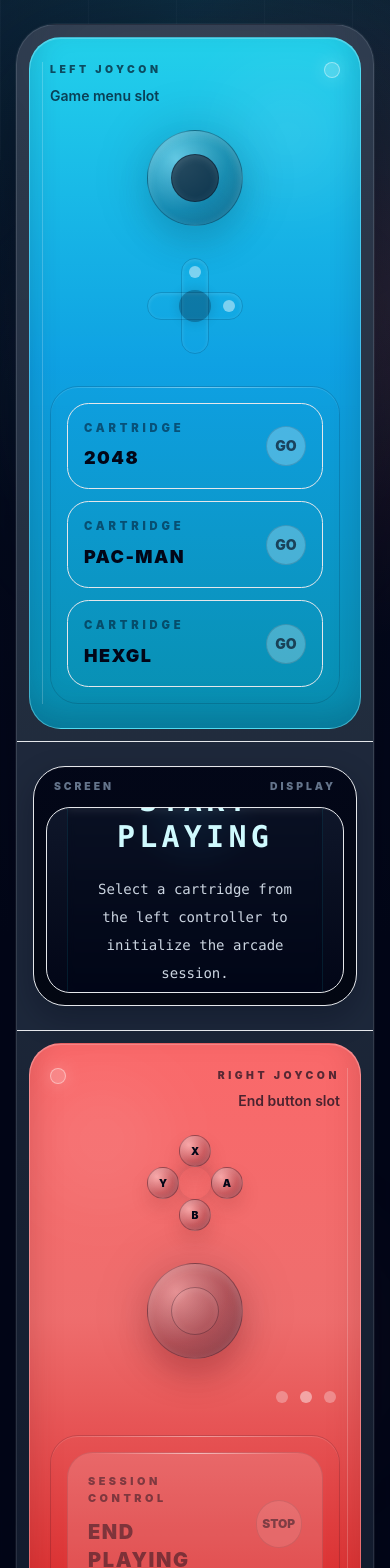
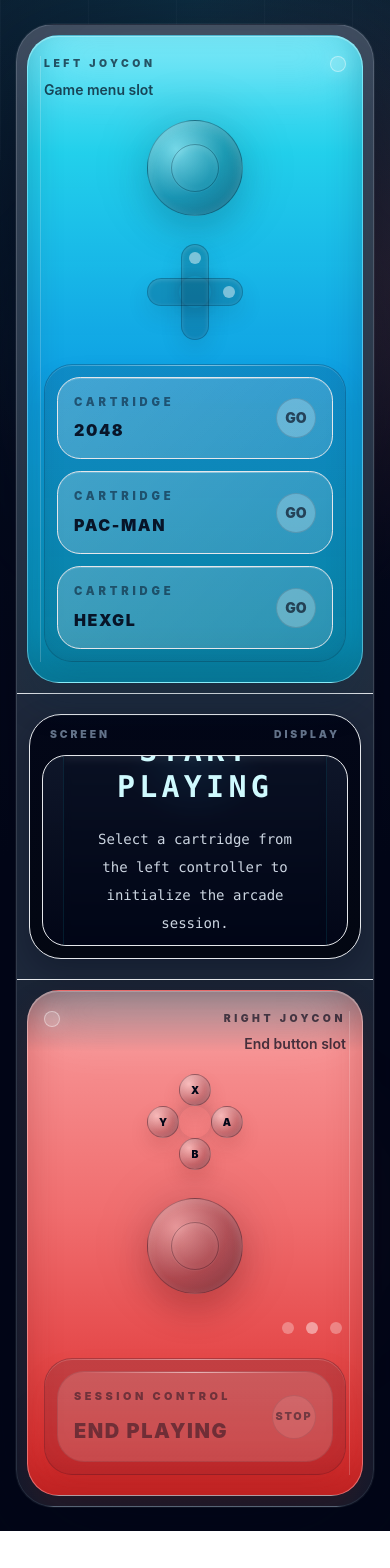
Before and after one commit to mtplayground/mct-test-u-jjwa-mct-test-user, a React (Vite) app: page / in a window 390 px wide. Shown: the top 1568 px of the page. After the commit the page ends 1531 px from the top, so only its background shows below. Built offline with nearby package versions, Linux system fonts and the light colour scheme.

Commit message:
feat: Visual polish pass on joycons, menu, and buttons

```diff
--- a/src/components/ConsoleShell.tsx
+++ b/src/components/ConsoleShell.tsx
@@ -21,9 +21,10 @@ export const ConsoleShell = ({
     <section
       aria-label="Console body"
       data-layout={layout}
-      className="relative w-full max-w-[74rem] overflow-hidden rounded-[2.5rem] border border-white/10 bg-[linear-gradient(180deg,rgba(51,65,85,0.96)_0%,rgba(30,41,59,0.98)_56%,rgba(15,23,42,1)_100%)] shadow-[0_35px_120px_rgba(2,6,23,0.65)] ring-1 ring-white/5 md:min-h-[38rem] md:rounded-[3rem]"
+      className="relative w-full max-w-[74rem] overflow-hidden rounded-[2.35rem] border border-white/10 bg-[linear-gradient(180deg,rgba(71,85,105,0.96)_0%,rgba(30,41,59,0.99)_52%,rgba(15,23,42,1)_100%)] shadow-[0_35px_120px_rgba(2,6,23,0.65)] ring-1 ring-white/5 md:min-h-[38rem] md:rounded-[3rem]"
     >
       <div className="pointer-events-none absolute inset-x-8 top-0 h-24 rounded-b-[2rem] bg-gradient-to-b from-white/10 to-transparent blur-2xl" />
+      <div className="pointer-events-none absolute inset-x-10 bottom-0 h-20 bg-gradient-to-t from-black/20 to-transparent blur-2xl" />
       <div
         className={`grid gap-0 ${
           isDesktop
@@ -32,19 +33,19 @@ export const ConsoleShell = ({
         }`}
       >
         <aside
-          className={`bg-console-panel/20 px-3 py-3 md:px-4 md:py-4 ${
+          className={`bg-console-panel/20 px-2.5 py-2.5 sm:px-3 sm:py-3 md:px-4 md:py-4 ${
             isDesktop ? '' : 'border-b border-white/6'
           }`}
         >
           {leftJoycon}
         </aside>
 
-        <section className="bg-console-panel/95 px-4 py-6 sm:px-6 sm:py-8 md:px-8 md:py-10">
+        <section className="bg-console-panel/95 px-3 py-5 sm:px-5 sm:py-7 md:px-8 md:py-10">
           {screen}
         </section>
 
         <aside
-          className={`bg-console-panel/20 px-3 py-3 md:px-4 md:py-4 ${
+          className={`bg-console-panel/20 px-2.5 py-2.5 sm:px-3 sm:py-3 md:px-4 md:py-4 ${
             isDesktop ? '' : 'border-t border-white/6'
           }`}
         >
--- a/src/components/EndPlayingButton.tsx
+++ b/src/components/EndPlayingButton.tsx
@@ -11,10 +11,10 @@ export const EndPlayingButton = () => {
   return (
     <button
       aria-disabled={isDisabled}
-      className={`group relative w-full overflow-hidden rounded-[1.6rem] border px-5 py-5 text-left transition duration-200 focus:outline-none focus-visible:ring-2 focus-visible:ring-slate-950/45 focus-visible:ring-offset-2 focus-visible:ring-offset-rose-300 ${
+      className={`group relative w-full overflow-hidden rounded-[1.7rem] border px-4 py-4 text-left transition-[transform,border-color,background-color,box-shadow] duration-300 ease-out focus:outline-none focus-visible:ring-2 focus-visible:ring-slate-950/45 focus-visible:ring-offset-2 focus-visible:ring-offset-rose-300 sm:px-5 sm:py-5 ${
         isDisabled
           ? 'cursor-not-allowed border-slate-950/10 bg-white/15 text-slate-950/45'
-          : 'border-slate-950/18 bg-[linear-gradient(180deg,rgba(255,255,255,0.34)_0%,rgba(255,255,255,0.2)_42%,rgba(15,23,42,0.12)_100%)] text-slate-950 shadow-[inset_0_1px_0_rgba(255,255,255,0.22),0_16px_28px_rgba(127,29,29,0.18)] hover:border-slate-950/28 hover:shadow-[inset_0_1px_0_rgba(255,255,255,0.24),0_18px_32px_rgba(127,29,29,0.24)] active:translate-y-px'
+          : 'border-slate-950/18 bg-[linear-gradient(180deg,rgba(255,255,255,0.42)_0%,rgba(255,255,255,0.24)_42%,rgba(15,23,42,0.12)_100%)] text-slate-950 shadow-[inset_0_1px_0_rgba(255,255,255,0.26),0_16px_28px_rgba(127,29,29,0.18)] hover:-translate-y-0.5 hover:border-slate-950/28 hover:shadow-[inset_0_1px_0_rgba(255,255,255,0.28),0_22px_36px_rgba(127,29,29,0.24),0_0_28px_rgba(251,113,133,0.12)] active:translate-y-[1px] active:shadow-[inset_0_1px_0_rgba(255,255,255,0.24),0_10px_18px_rgba(127,29,29,0.2)]'
       }`}
       disabled={isDisabled}
       onClick={() => {
@@ -23,6 +23,13 @@ export const EndPlayingButton = () => {
       type="button"
     >
       <div className="pointer-events-none absolute inset-x-5 top-0 h-px bg-gradient-to-r from-transparent via-white/55 to-transparent" />
+      <div
+        className={`pointer-events-none absolute inset-y-3 right-3 w-24 rounded-full blur-2xl transition duration-300 ${
+          isDisabled
+            ? 'bg-transparent opacity-0'
+            : 'bg-rose-100/20 opacity-0 group-hover:opacity-100'
+        }`}
+      />
       <div className="flex items-center justify-between gap-4">
         <div>
           <p className="text-[0.68rem] font-black uppercase tracking-[0.32em] text-current/60">
@@ -33,10 +40,10 @@ export const EndPlayingButton = () => {
           </p>
         </div>
         <div
-          className={`grid h-12 w-12 place-items-center rounded-full border text-xs font-black uppercase transition ${
+          className={`grid h-11 w-11 shrink-0 place-items-center rounded-full border text-[0.68rem] font-black uppercase tracking-[0.16em] transition-all duration-300 sm:h-12 sm:w-12 ${
             isDisabled
               ? 'border-slate-950/10 bg-white/10 text-current/50'
-              : 'border-slate-950/20 bg-slate-950/15 text-slate-950 group-hover:bg-slate-950/20'
+              : 'border-slate-950/20 bg-slate-950/15 text-slate-950 group-hover:scale-[1.04] group-hover:bg-slate-950/20'
           }`}
         >
           Stop
--- a/src/components/GameMenu.tsx
+++ b/src/components/GameMenu.tsx
@@ -8,17 +8,17 @@ export const GameMenu = () => {
   } = useSession()
 
   return (
-    <div className="space-y-3">
+    <div className="space-y-3 sm:space-y-3.5">
       {gameRegistry.map((game) => {
         const isActive = selectedGame === game.id
 
         return (
           <button
             aria-pressed={isActive}
-            className={`group relative flex w-full items-center justify-between rounded-[1.35rem] border px-4 py-4 text-left transition duration-200 focus:outline-none focus-visible:ring-2 focus-visible:ring-slate-950/50 focus-visible:ring-offset-2 focus-visible:ring-offset-cyan-300 ${
+            className={`group relative flex w-full items-center justify-between overflow-hidden rounded-[1.45rem] border px-4 py-4 text-left transition-[transform,border-color,background-color,box-shadow] duration-300 ease-out focus:outline-none focus-visible:ring-2 focus-visible:ring-slate-950/50 focus-visible:ring-offset-2 focus-visible:ring-offset-cyan-300 active:translate-y-[1px] sm:px-4 sm:py-4 md:px-5 md:py-[1.05rem] ${
               isActive
-                ? 'border-slate-950/25 bg-slate-950/20 shadow-[inset_0_1px_0_rgba(255,255,255,0.14),0_10px_24px_rgba(8,47,73,0.16)]'
-                : 'border-slate-950/12 bg-white/18 hover:border-slate-950/20 hover:bg-white/28'
+                ? 'border-cyan-50/40 bg-[linear-gradient(135deg,rgba(15,23,42,0.24)_0%,rgba(255,255,255,0.2)_100%)] shadow-[inset_0_1px_0_rgba(255,255,255,0.18),0_0_0_1px_rgba(255,255,255,0.08),0_18px_30px_rgba(8,47,73,0.2),0_0_32px_rgba(34,211,238,0.18)]'
+                : 'border-slate-950/12 bg-[linear-gradient(135deg,rgba(255,255,255,0.22)_0%,rgba(255,255,255,0.14)_100%)] shadow-[inset_0_1px_0_rgba(255,255,255,0.14)] hover:-translate-y-0.5 hover:border-slate-950/20 hover:bg-[linear-gradient(135deg,rgba(255,255,255,0.32)_0%,rgba(255,255,255,0.18)_100%)] hover:shadow-[inset_0_1px_0_rgba(255,255,255,0.18),0_14px_24px_rgba(8,47,73,0.12)]'
             }`}
             data-active={isActive}
             key={game.id}
@@ -27,19 +27,39 @@ export const GameMenu = () => {
             }}
             type="button"
           >
+            <div
+              className={`pointer-events-none absolute inset-x-4 top-0 h-px bg-gradient-to-r from-transparent via-white/60 to-transparent transition-opacity duration-300 ${
+                isActive ? 'opacity-100' : 'opacity-60'
+              }`}
+            />
+            <div
+              className={`pointer-events-none absolute inset-y-3 right-3 w-20 rounded-full blur-2xl transition duration-300 ${
+                isActive
+                  ? 'bg-cyan-100/25 opacity-100'
+                  : 'bg-white/0 opacity-0 group-hover:bg-white/20 group-hover:opacity-100'
+              }`}
+            />
             <div>
-              <p className="text-[0.7rem] font-black uppercase tracking-[0.34em] text-slate-950/50">
+              <p
+                className={`text-[0.7rem] font-black uppercase tracking-[0.34em] transition-colors duration-300 ${
+                  isActive ? 'text-slate-950/70' : 'text-slate-950/50'
+                }`}
+              >
                 Cartridge
               </p>
-              <p className="mt-2 text-lg font-black uppercase tracking-[0.08em] text-slate-950">
+              <p
+                className={`mt-2 text-base font-black uppercase tracking-[0.1em] transition-colors duration-300 sm:text-lg ${
+                  isActive ? 'text-slate-950' : 'text-slate-950/90'
+                }`}
+              >
                 {game.label}
               </p>
             </div>
             <div
-              className={`grid h-10 w-10 place-items-center rounded-full border text-sm font-black transition ${
+              className={`relative grid h-10 w-10 shrink-0 place-items-center rounded-full border text-sm font-black transition-all duration-300 sm:h-11 sm:w-11 ${
                 isActive
-                  ? 'border-slate-950/25 bg-slate-950/18 text-slate-950'
-                  : 'border-slate-950/15 bg-white/25 text-slate-950/65 group-hover:border-slate-950/25 group-hover:bg-white/40'
+                  ? 'border-cyan-50/45 bg-slate-950/22 text-slate-950 shadow-[0_0_0_1px_rgba(255,255,255,0.06),0_0_24px_rgba(34,211,238,0.22)]'
+                  : 'border-slate-950/15 bg-white/25 text-slate-950/65 group-hover:border-slate-950/25 group-hover:bg-white/40 group-hover:text-slate-950/85'
               }`}
             >
               {isActive ? 'ON' : 'GO'}
--- a/src/components/LeftJoyconPanel.tsx
+++ b/src/components/LeftJoyconPanel.tsx
@@ -8,10 +8,12 @@ export const LeftJoyconPanel = ({ children }: LeftJoyconPanelProps) => {
   return (
     <section
       aria-label="Left joycon region"
-      className="relative flex h-full min-h-[18rem] flex-col overflow-hidden rounded-[2rem] border border-cyan-200/35 bg-[linear-gradient(180deg,rgba(34,211,238,0.98)_0%,rgba(14,165,233,0.96)_48%,rgba(8,145,178,0.98)_100%)] px-5 py-6 text-slate-950 shadow-[inset_0_1px_0_rgba(255,255,255,0.22),inset_0_-16px_30px_rgba(8,47,73,0.22)]"
+      className="relative flex h-full min-h-[16rem] flex-col overflow-hidden rounded-[2rem] border border-cyan-100/35 bg-[linear-gradient(180deg,rgba(103,232,249,0.98)_0%,rgba(34,211,238,0.98)_18%,rgba(14,165,233,0.97)_52%,rgba(8,145,178,0.99)_100%)] px-4 py-5 text-slate-950 shadow-[inset_0_1px_0_rgba(255,255,255,0.28),inset_0_-18px_34px_rgba(8,47,73,0.26),0_20px_36px_rgba(8,47,73,0.22)] transition-transform duration-300 sm:px-5 sm:py-6 xl:min-h-[18rem]"
     >
-      <div className="pointer-events-none absolute inset-y-6 left-3 w-px bg-white/20" />
-      <div className="pointer-events-none absolute right-4 top-10 h-28 w-28 rounded-full bg-white/10 blur-2xl" />
+      <div className="pointer-events-none absolute inset-x-5 top-0 h-16 rounded-b-[1.75rem] bg-gradient-to-b from-white/25 to-transparent blur-xl" />
+      <div className="pointer-events-none absolute inset-y-5 left-3 w-px bg-white/20 sm:inset-y-6" />
+      <div className="pointer-events-none absolute right-4 top-10 h-28 w-28 rounded-full bg-white/14 blur-2xl" />
+      <div className="pointer-events-none absolute bottom-10 left-0 h-32 w-24 rounded-r-full bg-slate-950/8 blur-2xl" />
 
       <div className="relative flex items-start justify-between">
         <div>
@@ -25,18 +27,18 @@ export const LeftJoyconPanel = ({ children }: LeftJoyconPanelProps) => {
         <div className="h-4 w-4 rounded-full border border-white/40 bg-white/20 shadow-[0_0_18px_rgba(255,255,255,0.25)]" />
       </div>
 
-      <div className="relative mt-6 flex items-center justify-center">
+      <div className="relative mt-5 flex items-center justify-center sm:mt-6">
         <div className="absolute h-28 w-28 rounded-full bg-slate-950/10 blur-xl" />
-        <div className="relative grid h-24 w-24 place-items-center rounded-full border border-slate-950/20 bg-[radial-gradient(circle_at_30%_30%,rgba(255,255,255,0.32),rgba(15,23,42,0.22)_55%,rgba(15,23,42,0.45)_100%)] shadow-[inset_0_3px_10px_rgba(255,255,255,0.2),0_18px_28px_rgba(14,116,144,0.25)]">
-          <div className="h-12 w-12 rounded-full border border-slate-950/25 bg-slate-900/70 shadow-[inset_0_2px_8px_rgba(255,255,255,0.12)]" />
+        <div className="relative grid h-24 w-24 place-items-center rounded-full border border-slate-950/20 bg-[radial-gradient(circle_at_30%_30%,rgba(255,255,255,0.38),rgba(15,23,42,0.22)_52%,rgba(15,23,42,0.5)_100%)] shadow-[inset_0_3px_12px_rgba(255,255,255,0.2),0_18px_28px_rgba(14,116,144,0.25)]">
+          <div className="h-12 w-12 rounded-full border border-slate-950/25 bg-slate-900/74 shadow-[inset_0_2px_8px_rgba(255,255,255,0.14),0_0_0_1px_rgba(255,255,255,0.04)]" />
         </div>
       </div>
 
-      <div className="mt-8 grid place-items-center">
+      <div className="mt-7 grid place-items-center sm:mt-8">
         <div className="relative h-24 w-24">
-          <div className="absolute left-1/2 top-0 h-full w-7 -translate-x-1/2 rounded-2xl border border-slate-950/15 bg-slate-950/18 shadow-[inset_0_1px_4px_rgba(255,255,255,0.15)]" />
-          <div className="absolute left-0 top-1/2 h-7 w-full -translate-y-1/2 rounded-2xl border border-slate-950/15 bg-slate-950/18 shadow-[inset_0_1px_4px_rgba(255,255,255,0.15)]" />
-          <div className="absolute left-1/2 top-1/2 h-8 w-8 -translate-x-1/2 -translate-y-1/2 rounded-2xl bg-slate-950/30 shadow-[0_0_12px_rgba(15,23,42,0.16)]" />
+          <div className="absolute left-1/2 top-0 h-full w-7 -translate-x-1/2 rounded-2xl border border-slate-950/15 bg-slate-950/20 shadow-[inset_0_1px_4px_rgba(255,255,255,0.16),0_10px_22px_rgba(8,47,73,0.12)]" />
+          <div className="absolute left-0 top-1/2 h-7 w-full -translate-y-1/2 rounded-2xl border border-slate-950/15 bg-slate-950/20 shadow-[inset_0_1px_4px_rgba(255,255,255,0.16),0_10px_22px_rgba(8,47,73,0.12)]" />
+          <div className="absolute left-1/2 top-1/2 h-8 w-8 -translate-x-1/2 -translate-y-1/2 rounded-2xl bg-slate-950/34 shadow-[0_0_14px_rgba(15,23,42,0.18)]" />
           <div className="absolute left-1/2 top-2 h-3 w-3 -translate-x-1/2 rounded-full bg-white/45" />
           <div className="absolute bottom-2 left-1/2 h-3 w-3 -translate-x-1/2 rounded-full bg-white/28" />
           <div className="absolute left-2 top-1/2 h-3 w-3 -translate-y-1/2 rounded-full bg-white/28" />
@@ -44,7 +46,7 @@ export const LeftJoyconPanel = ({ children }: LeftJoyconPanelProps) => {
         </div>
       </div>
 
-      <div className="relative mt-8 rounded-[1.75rem] border border-slate-950/15 bg-slate-950/12 p-4 shadow-[inset_0_1px_0_rgba(255,255,255,0.12)]">
+      <div className="relative mt-6 rounded-[1.75rem] border border-slate-950/15 bg-[linear-gradient(180deg,rgba(15,23,42,0.16)_0%,rgba(15,23,42,0.12)_100%)] p-3 shadow-[inset_0_1px_0_rgba(255,255,255,0.16),0_16px_28px_rgba(8,47,73,0.12)] sm:mt-8 sm:p-4">
         <div className="absolute inset-x-4 top-0 h-px bg-gradient-to-r from-transparent via-white/35 to-transparent" />
         {children}
       </div>
--- a/src/components/RightJoyconPanel.tsx
+++ b/src/components/RightJoyconPanel.tsx
@@ -15,10 +15,12 @@ export const RightJoyconPanel = ({ children }: RightJoyconPanelProps) => {
   return (
     <section
       aria-label="Right joycon region"
-      className="relative flex h-full min-h-[18rem] flex-col overflow-hidden rounded-[2rem] border border-rose-200/35 bg-[linear-gradient(180deg,rgba(255,107,107,0.98)_0%,rgba(248,113,113,0.96)_46%,rgba(220,38,38,0.98)_100%)] px-5 py-6 text-slate-950 shadow-[inset_0_1px_0_rgba(255,255,255,0.2),inset_0_-16px_32px_rgba(127,29,29,0.26)]"
+      className="relative flex h-full min-h-[16rem] flex-col overflow-hidden rounded-[2rem] border border-rose-100/35 bg-[linear-gradient(180deg,rgba(254,202,202,0.5)_0%,rgba(251,146,146,0.98)_12%,rgba(248,113,113,0.97)_44%,rgba(220,38,38,0.99)_100%)] px-4 py-5 text-slate-950 shadow-[inset_0_1px_0_rgba(255,255,255,0.22),inset_0_-18px_34px_rgba(127,29,29,0.28),0_20px_36px_rgba(127,29,29,0.2)] transition-transform duration-300 sm:px-5 sm:py-6 xl:min-h-[18rem]"
     >
-      <div className="pointer-events-none absolute inset-y-6 right-3 w-px bg-white/20" />
-      <div className="pointer-events-none absolute left-4 top-10 h-28 w-28 rounded-full bg-white/10 blur-2xl" />
+      <div className="pointer-events-none absolute inset-x-5 top-0 h-16 rounded-b-[1.75rem] bg-gradient-to-b from-white/25 to-transparent blur-xl" />
+      <div className="pointer-events-none absolute inset-y-5 right-3 w-px bg-white/20 sm:inset-y-6" />
+      <div className="pointer-events-none absolute left-4 top-10 h-28 w-28 rounded-full bg-white/14 blur-2xl" />
+      <div className="pointer-events-none absolute bottom-10 right-0 h-32 w-24 rounded-l-full bg-slate-950/8 blur-2xl" />
 
       <div className="relative flex items-start justify-between gap-4 text-right">
         <div className="h-4 w-4 rounded-full border border-white/40 bg-white/20 shadow-[0_0_18px_rgba(255,255,255,0.25)]" />
@@ -32,12 +34,12 @@ export const RightJoyconPanel = ({ children }: RightJoyconPanelProps) => {
         </div>
       </div>
 
-      <div className="relative mt-6 flex items-center justify-center">
+      <div className="relative mt-5 flex items-center justify-center sm:mt-6">
         <div className="relative h-24 w-24">
           {buttonLabels.map(({ className, label }) => (
             <div
               key={label}
-              className={`absolute ${className} grid h-8 w-8 place-items-center rounded-full border border-slate-950/20 bg-[radial-gradient(circle_at_30%_30%,rgba(255,255,255,0.4),rgba(15,23,42,0.18)_55%,rgba(15,23,42,0.38)_100%)] text-[0.65rem] font-black shadow-[inset_0_2px_6px_rgba(255,255,255,0.2),0_10px_18px_rgba(127,29,29,0.16)]`}
+              className={`absolute ${className} grid h-8 w-8 place-items-center rounded-full border border-slate-950/20 bg-[radial-gradient(circle_at_30%_30%,rgba(255,255,255,0.44),rgba(15,23,42,0.18)_55%,rgba(15,23,42,0.4)_100%)] text-[0.65rem] font-black shadow-[inset_0_2px_6px_rgba(255,255,255,0.2),0_10px_18px_rgba(127,29,29,0.16)]`}
             >
               {label}
             </div>
@@ -46,20 +48,20 @@ export const RightJoyconPanel = ({ children }: RightJoyconPanelProps) => {
         </div>
       </div>
 
-      <div className="relative mt-8 flex items-center justify-center">
+      <div className="relative mt-7 flex items-center justify-center sm:mt-8">
         <div className="absolute h-28 w-28 rounded-full bg-slate-950/10 blur-xl" />
-        <div className="relative grid h-24 w-24 place-items-center rounded-full border border-slate-950/20 bg-[radial-gradient(circle_at_30%_30%,rgba(255,255,255,0.3),rgba(15,23,42,0.22)_55%,rgba(15,23,42,0.46)_100%)] shadow-[inset_0_3px_10px_rgba(255,255,255,0.18),0_18px_28px_rgba(127,29,29,0.25)]">
-          <div className="h-12 w-12 rounded-full border border-slate-950/25 bg-slate-900/72 shadow-[inset_0_2px_8px_rgba(255,255,255,0.12)]" />
+        <div className="relative grid h-24 w-24 place-items-center rounded-full border border-slate-950/20 bg-[radial-gradient(circle_at_30%_30%,rgba(255,255,255,0.34),rgba(15,23,42,0.22)_55%,rgba(15,23,42,0.48)_100%)] shadow-[inset_0_3px_10px_rgba(255,255,255,0.18),0_18px_28px_rgba(127,29,29,0.25)]">
+          <div className="h-12 w-12 rounded-full border border-slate-950/25 bg-slate-900/74 shadow-[inset_0_2px_8px_rgba(255,255,255,0.12),0_0_0_1px_rgba(255,255,255,0.04)]" />
         </div>
       </div>
 
-      <div className="mt-8 flex justify-end gap-3 pr-1">
+      <div className="mt-7 flex justify-end gap-3 pr-1 sm:mt-8">
         <div className="h-3 w-3 rounded-full bg-white/30" />
         <div className="h-3 w-3 rounded-full bg-white/45" />
         <div className="h-3 w-3 rounded-full bg-white/30" />
       </div>
 
-      <div className="relative mt-8 rounded-[1.75rem] border border-slate-950/15 bg-slate-950/12 p-4 shadow-[inset_0_1px_0_rgba(255,255,255,0.12)]">
+      <div className="relative mt-6 rounded-[1.75rem] border border-slate-950/15 bg-[linear-gradient(180deg,rgba(15,23,42,0.16)_0%,rgba(15,23,42,0.12)_100%)] p-3 shadow-[inset_0_1px_0_rgba(255,255,255,0.16),0_16px_28px_rgba(127,29,29,0.12)] sm:mt-8 sm:p-4">
         <div className="absolute inset-x-4 top-0 h-px bg-gradient-to-r from-transparent via-white/35 to-transparent" />
         {children}
       </div>
```
Also changed, not shown: 1 other file (tests, documents, lock files or other folders).
